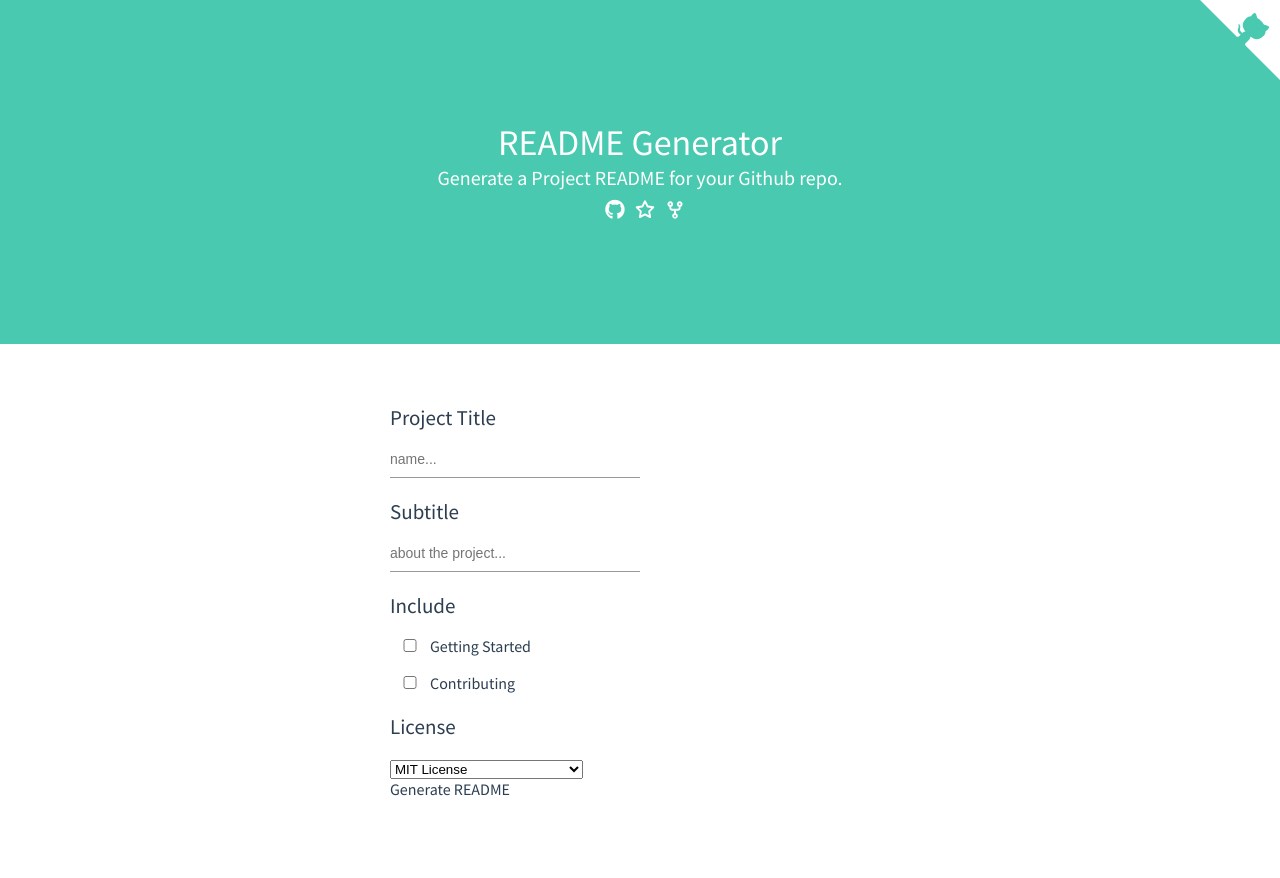
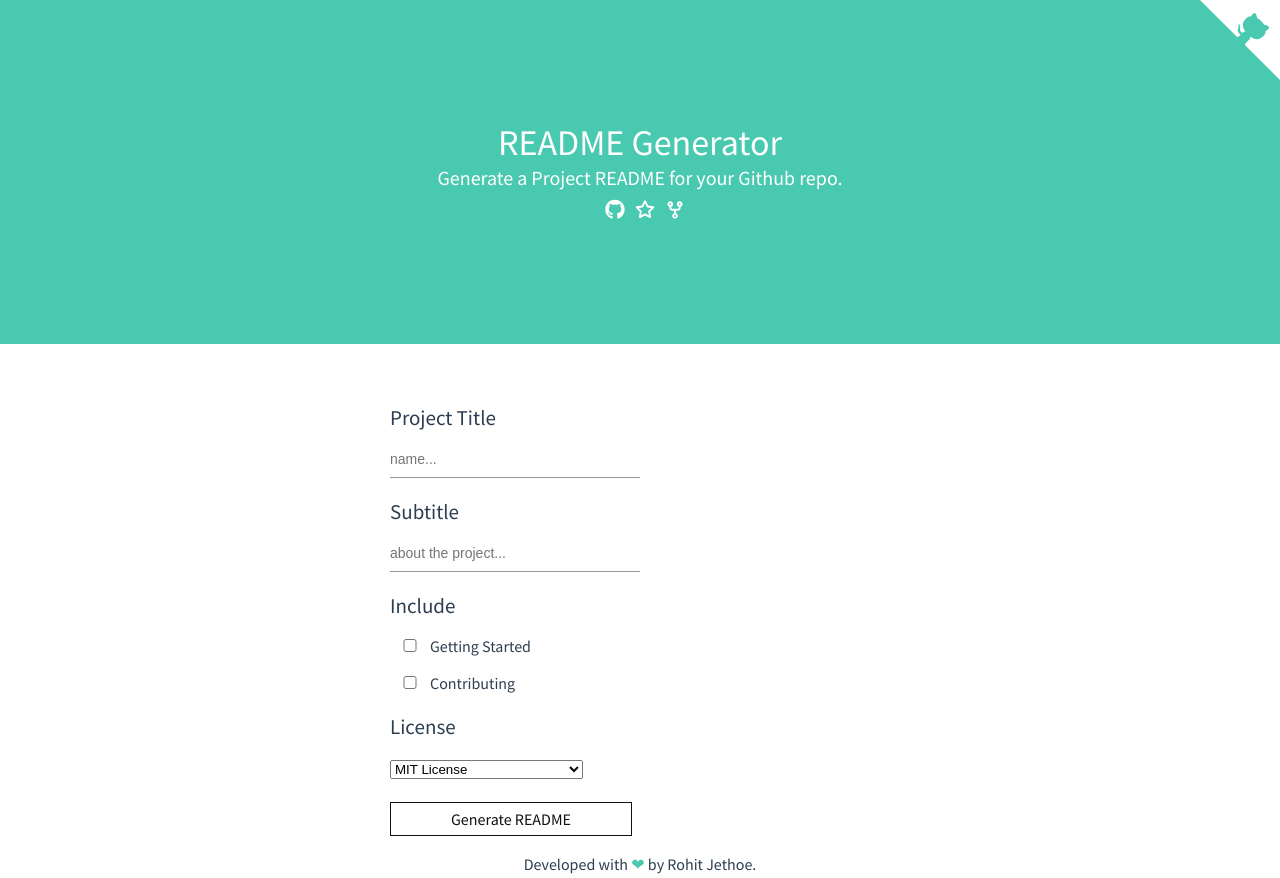
Before and after one commit to rohitjethoe/readme-generator, a Vue app: page / in a window 1280 px wide. Built offline with nearby package versions, Linux system fonts and the light colour scheme; no server answers.

Commit message:
Added a footer.

```diff
--- a/src/App.vue
+++ b/src/App.vue
@@ -1,8 +1,11 @@
 <template>
   <div id="app">
     <Header />
-    <Create v-if="!load" v-on:create-readme="createReadme"/>
-    <File v-if="load" v-bind:config="config" />
+    <div class="container">
+      <Create v-if="!load" v-on:create-readme="createReadme"/>
+      <File v-if="load" v-bind:config="config" />
+    </div>
+    <Footer />
   </div>
 </template>
 
@@ -10,6 +13,7 @@
 import Header from "./components/Header";
 import Create from "./components/Create";
 import File from "./components/File";
+import Footer from "./components/Footer";
 
 export default {
   name: 'App',
@@ -29,7 +33,8 @@ export default {
   components: {
     Create,
     Header,
-    File
+    File,
+    Footer
   }
 }
 </script>
@@ -48,4 +53,8 @@ export default {
   -moz-osx-font-smoothing: grayscale;
   color: #2c3e50;
 }
+
+.container {
+  min-height: calc(100vh - 345.5px - 28.5px);
+}
 </style>
--- a/src/components/Create.vue
+++ b/src/components/Create.vue
@@ -96,6 +96,20 @@ export default {
             width: 40px;
         }
     }
+    .button {
+        margin-top: 30px;
+        a {
+            border: 1px solid #111;
+            padding: 6px 60px;
+            color: #111;
+            transition: 0.2s;
+        }
+        a:hover {
+            -webkit-box-shadow: -2px 3px 2px 3px rgba(0,0,0,0.2);
+            -moz-box-shadow: -2px 3px 2px 3px rgba(0,0,0,0.2);
+            box-shadow: -2px 3px 2px 2px rgba(0,0,0,0.2);
+        }
+    }
 }
 
 @media only screen and (max-width: 1000px) {
--- /dev/null
+++ b/src/components/Footer.vue
@@ -0,0 +1,22 @@
+<template>
+    <div class="footer">
+        Developed with <span>❤</span> by Rohit Jethoe.️
+    </div>
+</template>
+
+<script>
+export default {
+    name: 'Footer'
+}
+</script>
+
+<style lang="scss">
+    .footer {
+        margin-top: 20px;
+        text-align: center;
+        padding: 4px 0px;
+        span {
+            color: #48c9b0;
+        }
+    }
+</style>
```
